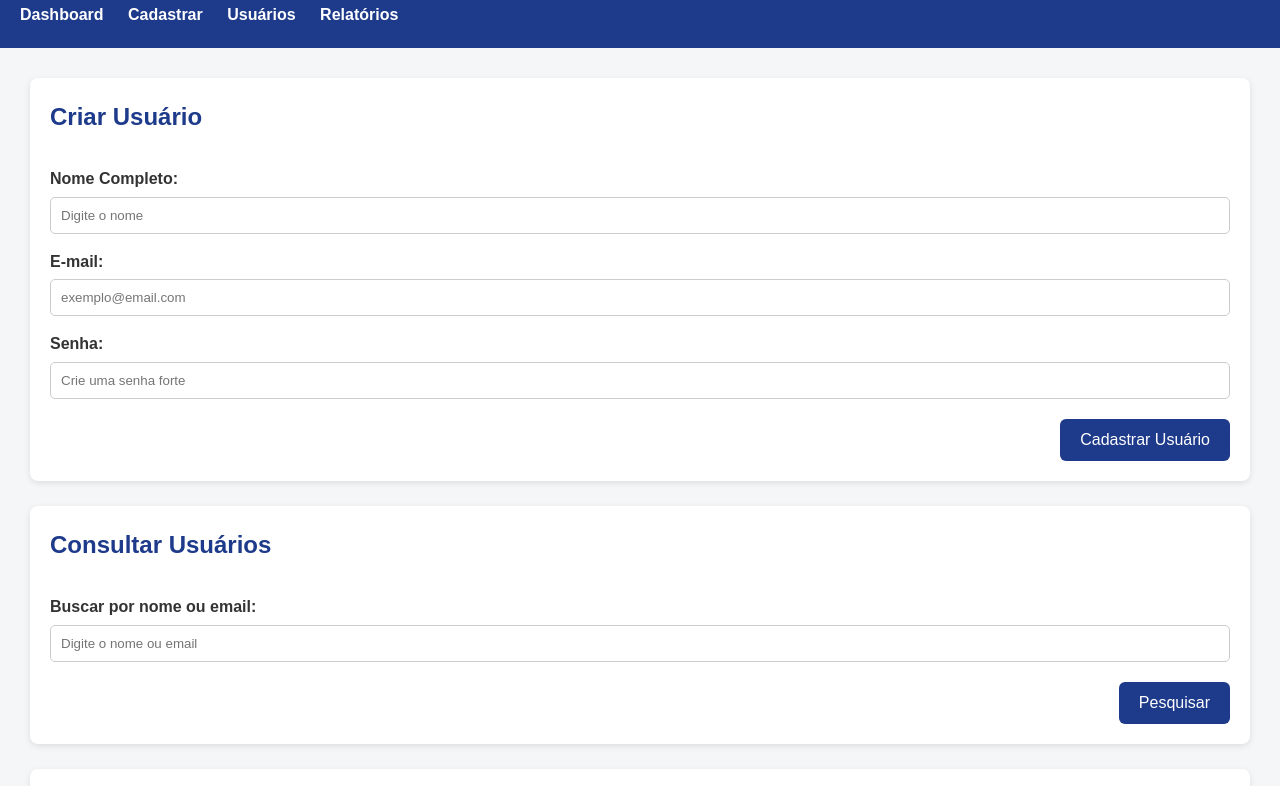
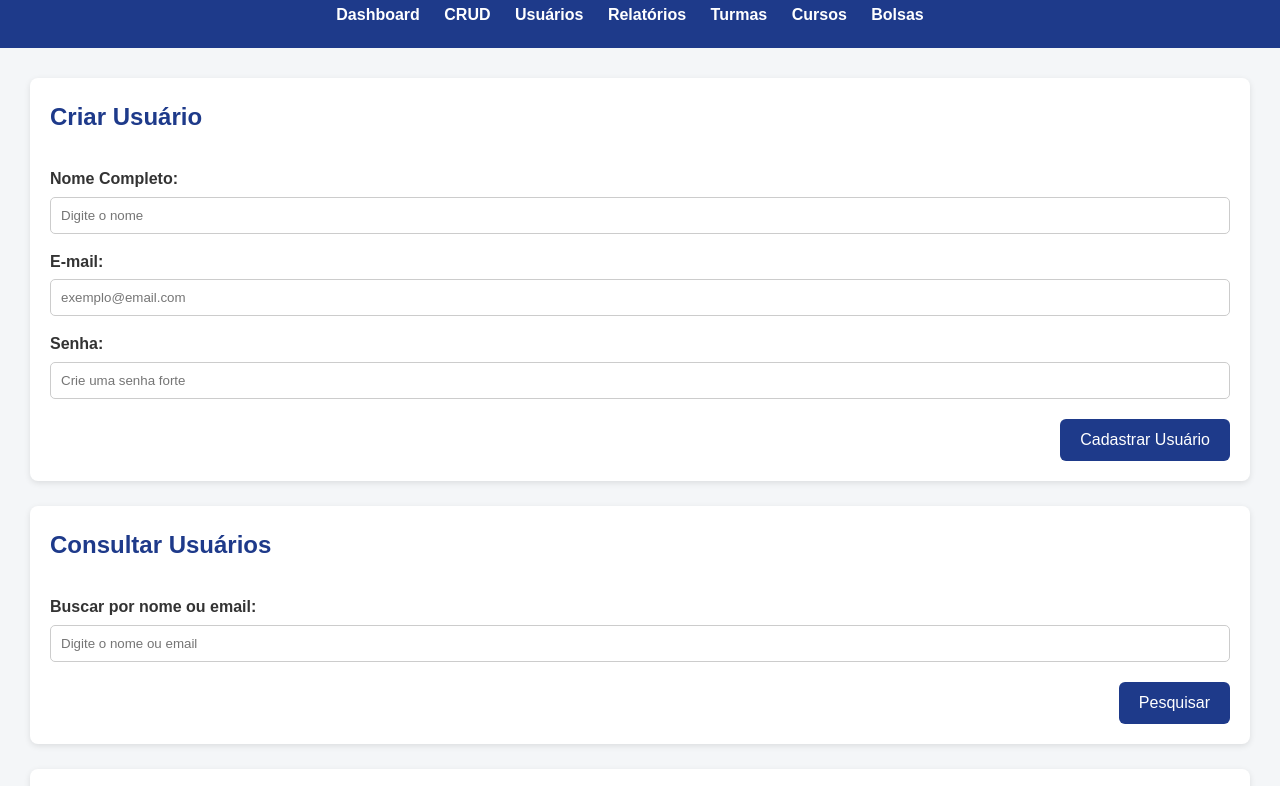
Before and after one commit to LeonardoBrendo/UC7--Desenvolver-aplicacoes-web, a plain HTML site: page projeto/crud.html in a window 1280 px wide. Shown: the part 79-865 px from the top of the page. Drawn offline with Linux system fonts and the light colour scheme.

Commit message:
feat: unifica menu nav

```diff
--- a/projeto/crud.html
+++ b/projeto/crud.html
@@ -119,11 +119,14 @@
   <body>
     <header>
       <h1>Sistema de Cadastro de Usuários</h1>
-      <nav>
-        <a href="#">Dashboard</a>
-        <a href="#">Cadastrar</a>
-        <a href="#">Usuários</a>
-        <a href="#">Relatórios</a>
+      <nav style="text-align: center;">
+          <a href="index.html">Dashboard</a>
+          <a href="crud.html">CRUD</a>
+          <a href="usuarios.html">Usuários</a>
+          <a href="relatorios.html">Relatórios</a>
+          <a href="turmas.html">Turmas</a>
+          <a href="cursos.html">Cursos</a>
+          <a href="bolsa.html">Bolsas</a>
       </nav>
     </header>
 
```
Also changed, not shown: projeto/relatorios.html (+6 -3 lines), projeto/turmas.html (+9 -6 lines).
